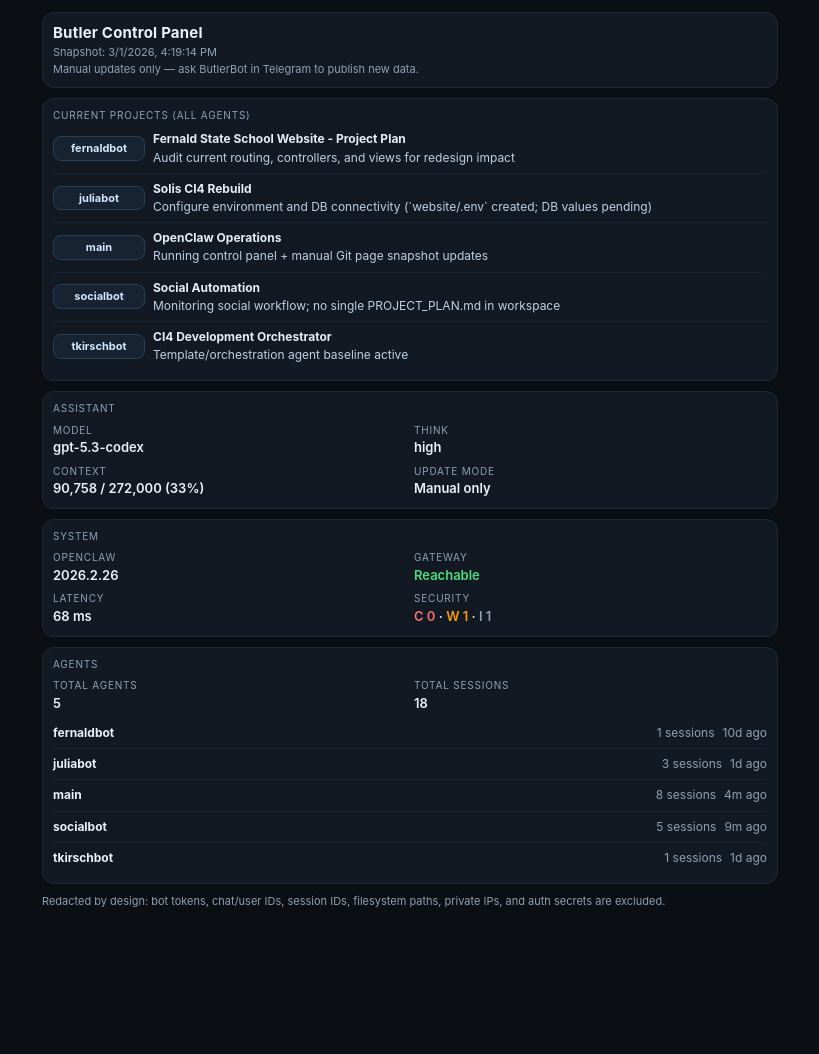
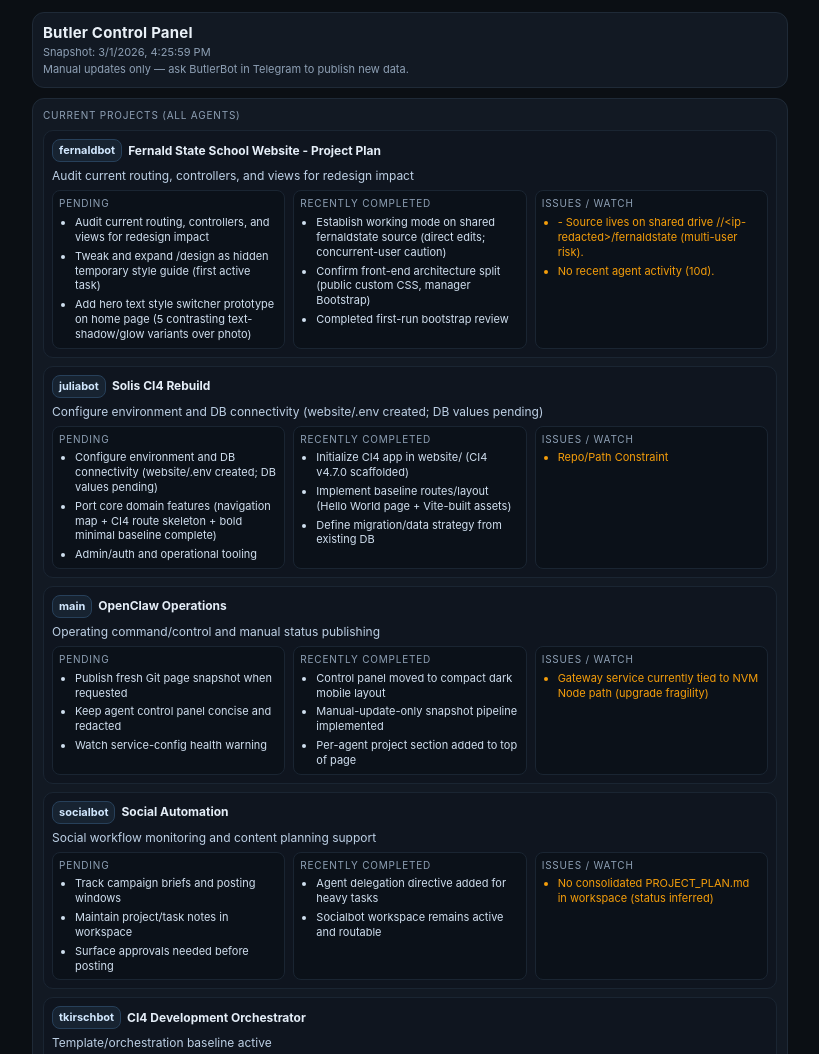
Before and after one commit to tomkirsch/border-bot, a plain HTML site: page index.html in a window 1280 px wide. Shown: the top 1054 px of the page, without its empty margins (230-1049 px from the left). Before the commit the page ends 921 px from the top, so only its background shows below. Drawn offline with Linux system fonts and the light colour scheme.

Commit message:
Expand agent project cards with pending/completed/issues

```diff
--- a/index.html
+++ b/index.html
@@ -27,7 +27,7 @@
     }
 
     .wrap {
-      max-width: 760px;
+      max-width: 780px;
       margin: 0 auto;
       padding: 12px;
       display: grid;
@@ -86,8 +86,20 @@
 
     .row:last-child { border-bottom: 0; }
 
-    .project-row {
-      grid-template-columns: 92px 1fr;
+    .pm-card {
+      border: 1px solid #1a2532;
+      border-radius: 10px;
+      padding: 8px;
+      margin-top: 8px;
+      background: #0f151f;
+    }
+
+    .pm-head {
+      display: flex;
+      flex-wrap: wrap;
+      gap: 6px;
+      align-items: center;
+      margin-bottom: 6px;
     }
 
     .agent-tag {
@@ -96,7 +108,7 @@
       background: #172331;
       border: 1px solid #27405a;
       border-radius: 8px;
-      padding: 4px 6px;
+      padding: 3px 6px;
       text-align: center;
       font-weight: 700;
       text-transform: lowercase;
@@ -108,11 +120,42 @@
       color: #e5eef8;
     }
 
-    .p-status {
-      margin-top: 2px;
+    .p-summary {
       font-size: 12px;
       color: #bdd0e5;
+      margin: 2px 0 6px;
     }
+
+    .pm-grid {
+      display: grid;
+      grid-template-columns: 1fr 1fr 1fr;
+      gap: 8px;
+    }
+
+    .pm-col {
+      border: 1px solid #1a2532;
+      background: #0b1119;
+      border-radius: 8px;
+      padding: 6px;
+    }
+
+    .pm-title {
+      font-size: 10px;
+      text-transform: uppercase;
+      letter-spacing: .08em;
+      margin-bottom: 4px;
+      color: var(--muted);
+    }
+
+    .pm-col ul {
+      margin: 0;
+      padding-left: 16px;
+      font-size: 11px;
+      color: #d0dfef;
+    }
+
+    .pm-col li { margin-bottom: 4px; }
+    .pm-col li:last-child { margin-bottom: 0; }
 
     .muted { color: var(--muted); }
     .ok { color: var(--ok); }
@@ -135,10 +178,9 @@
       margin-top: 8px;
     }
 
-    @media (max-width: 560px) {
+    @media (max-width: 640px) {
       .grid { grid-template-columns: 1fr; }
-      .project-row { grid-template-columns: 1fr; }
-      .agent-tag { width: fit-content; }
+      .pm-grid { grid-template-columns: 1fr; }
     }
   </style>
 </head>
@@ -198,6 +240,21 @@
       return Number(v).toLocaleString();
     }
 
+    function esc(v) {
+      return String(v ?? '')
+        .replace(/&/g, '&amp;')
+        .replace(/</g, '&lt;')
+        .replace(/>/g, '&gt;')
+        .replace(/"/g, '&quot;')
+        .replace(/'/g, '&#39;');
+    }
+
+    function listHtml(arr, emptyText, liClass = '') {
+      const safe = (Array.isArray(arr) ? arr : []).filter(Boolean);
+      if (!safe.length) return `<ul><li class="${liClass}">${esc(emptyText)}</li></ul>`;
+      return `<ul>${safe.map((x) => `<li class="${liClass}">${esc(x)}</li>`).join('')}</ul>`;
+    }
+
     function setError(text) {
       const el = $('error');
       if (!text) {
@@ -219,16 +276,30 @@
       }
 
       list.forEach((p) => {
-        const row = document.createElement('div');
-        row.className = 'row project-row';
-        row.innerHTML = `
-          <div class="agent-tag">${p.id}</div>
-          <div>
-            <div class="p-name">${p.project || 'Unknown project'}</div>
-            <div class="p-status">${p.status || 'No status'}</div>
+        const card = document.createElement('div');
+        card.className = 'pm-card';
+        card.innerHTML = `
+          <div class="pm-head">
+            <span class="agent-tag">${esc(p.id)}</span>
+            <span class="p-name">${esc(p.project || 'Unknown project')}</span>
+          </div>
+          <div class="p-summary">${esc(p.summary || 'No summary available')}</div>
+          <div class="pm-grid">
+            <div class="pm-col">
+              <div class="pm-title">Pending</div>
+              ${listHtml(p.pending, 'No pending items listed')}
+            </div>
+            <div class="pm-col">
+              <div class="pm-title">Recently Completed</div>
+              ${listHtml(p.completed, 'No recent completions listed')}
+            </div>
+            <div class="pm-col">
+              <div class="pm-title">Issues / Watch</div>
+              ${listHtml(p.issues, 'No active issues noted', 'warn')}
+            </div>
           </div>
         `;
-        rows.appendChild(row);
+        rows.appendChild(card);
       });
     }
 
@@ -261,9 +332,9 @@
         row.className = 'row';
         row.style.gridTemplateColumns = '1fr auto auto';
         row.innerHTML = `
-          <div><strong>${a.id}</strong></div>
+          <div><strong>${esc(a.id)}</strong></div>
           <div class="muted">${fmtNum(a.sessions)} sessions</div>
-          <div class="muted">${a.lastActive || 'unknown'}</div>
+          <div class="muted">${esc(a.lastActive || 'unknown')}</div>
         `;
         rows.appendChild(row);
       });
--- a/status.json
+++ b/status.json
@@ -1,6 +1,6 @@
 {
   "schema": "border-bot-status-v1",
-  "generatedAt": "2026-03-01T16:19:14Z",
+  "generatedAt": "2026-03-01T16:25:59Z",
   "updateMode": "manual-request-only",
   "redaction": {
     "note": "Sensitive fields removed before publish.",
@@ -18,9 +18,9 @@
     "model": "gpt-5.3-codex",
     "think": "high",
     "context": {
-      "usedTokens": 90758,
+      "usedTokens": 126034,
       "limitTokens": 272000,
-      "percentUsed": 33
+      "percentUsed": 46
     }
   },
   "projects": {
@@ -28,27 +28,89 @@
       {
         "id": "fernaldbot",
         "project": "Fernald State School Website - Project Plan",
-        "status": "Audit current routing, controllers, and views for redesign impact"
+        "summary": "Audit current routing, controllers, and views for redesign impact",
+        "pending": [
+          "Audit current routing, controllers, and views for redesign impact",
+          "Tweak and expand /design as hidden temporary style guide (first active task)",
+          "Add hero text style switcher prototype on home page (5 contrasting text-shadow/glow variants over photo)"
+        ],
+        "completed": [
+          "Establish working mode on shared fernaldstate source (direct edits; concurrent-user caution)",
+          "Confirm front-end architecture split (public custom CSS, manager Bootstrap)",
+          "Completed first-run bootstrap review"
+        ],
+        "issues": [
+          "- Source lives on shared drive //<ip-redacted>/fernaldstate (multi-user risk).",
+          "No recent agent activity (10d)."
+        ]
       },
       {
         "id": "juliabot",
         "project": "Solis CI4 Rebuild",
-        "status": "Configure environment and DB connectivity (`website/.env` created; DB values pending)"
+        "summary": "Configure environment and DB connectivity (website/.env created; DB values pending)",
+        "pending": [
+          "Configure environment and DB connectivity (website/.env created; DB values pending)",
+          "Port core domain features (navigation map + CI4 route skeleton + bold minimal baseline complete)",
+          "Admin/auth and operational tooling"
+        ],
+        "completed": [
+          "Initialize CI4 app in website/ (CI4 v4.7.0 scaffolded)",
+          "Implement baseline routes/layout (Hello World page + Vite-built assets)",
+          "Define migration/data strategy from existing DB"
+        ],
+        "issues": [
+          "Repo/Path Constraint"
+        ]
       },
       {
         "id": "main",
         "project": "OpenClaw Operations",
-        "status": "Running control panel + manual Git page snapshot updates"
+        "summary": "Operating command/control and manual status publishing",
+        "pending": [
+          "Publish fresh Git page snapshot when requested",
+          "Keep agent control panel concise and redacted",
+          "Watch service-config health warning"
+        ],
+        "completed": [
+          "Control panel moved to compact dark mobile layout",
+          "Manual-update-only snapshot pipeline implemented",
+          "Per-agent project section added to top of page"
+        ],
+        "issues": [
+          "Gateway service currently tied to NVM Node path (upgrade fragility)"
+        ]
       },
       {
         "id": "socialbot",
         "project": "Social Automation",
-        "status": "Monitoring social workflow; no single PROJECT_PLAN.md in workspace"
+        "summary": "Social workflow monitoring and content planning support",
+        "pending": [
+          "Track campaign briefs and posting windows",
+          "Maintain project/task notes in workspace",
+          "Surface approvals needed before posting"
+        ],
+        "completed": [
+          "Agent delegation directive added for heavy tasks",
+          "Socialbot workspace remains active and routable"
+        ],
+        "issues": [
+          "No consolidated PROJECT_PLAN.md in workspace (status inferred)"
+        ]
       },
       {
         "id": "tkirschbot",
         "project": "CI4 Development Orchestrator",
-        "status": "Template/orchestration agent baseline active"
+        "summary": "Template/orchestration baseline active",
+        "pending": [
+          "Define active target app milestone for next build cycle",
+          "Capture concrete task list in PROJECT_PLAN.md for richer tracking"
+        ],
+        "completed": [
+          "CI4 orchestrator baseline and workflow docs are present"
+        ],
+        "issues": [
+          "Status inferred from README because PROJECT_PLAN.md missing at workspace root"
+        ]
       }
     ]
   },
@@ -58,7 +120,7 @@
     "gateway": {
       "mode": "local",
       "reachable": true,
-      "latencyMs": 68,
+      "latencyMs": 113,
       "serviceState": "running"
     },
     "security": {
@@ -84,12 +146,12 @@
       {
         "id": "main",
         "sessions": 8,
-        "lastActive": "4m ago"
+        "lastActive": "2m ago"
       },
       {
         "id": "socialbot",
         "sessions": 5,
-        "lastActive": "9m ago"
+        "lastActive": "16m ago"
       },
       {
         "id": "tkirschbot",
```
Also changed, not shown: 2 other files.
